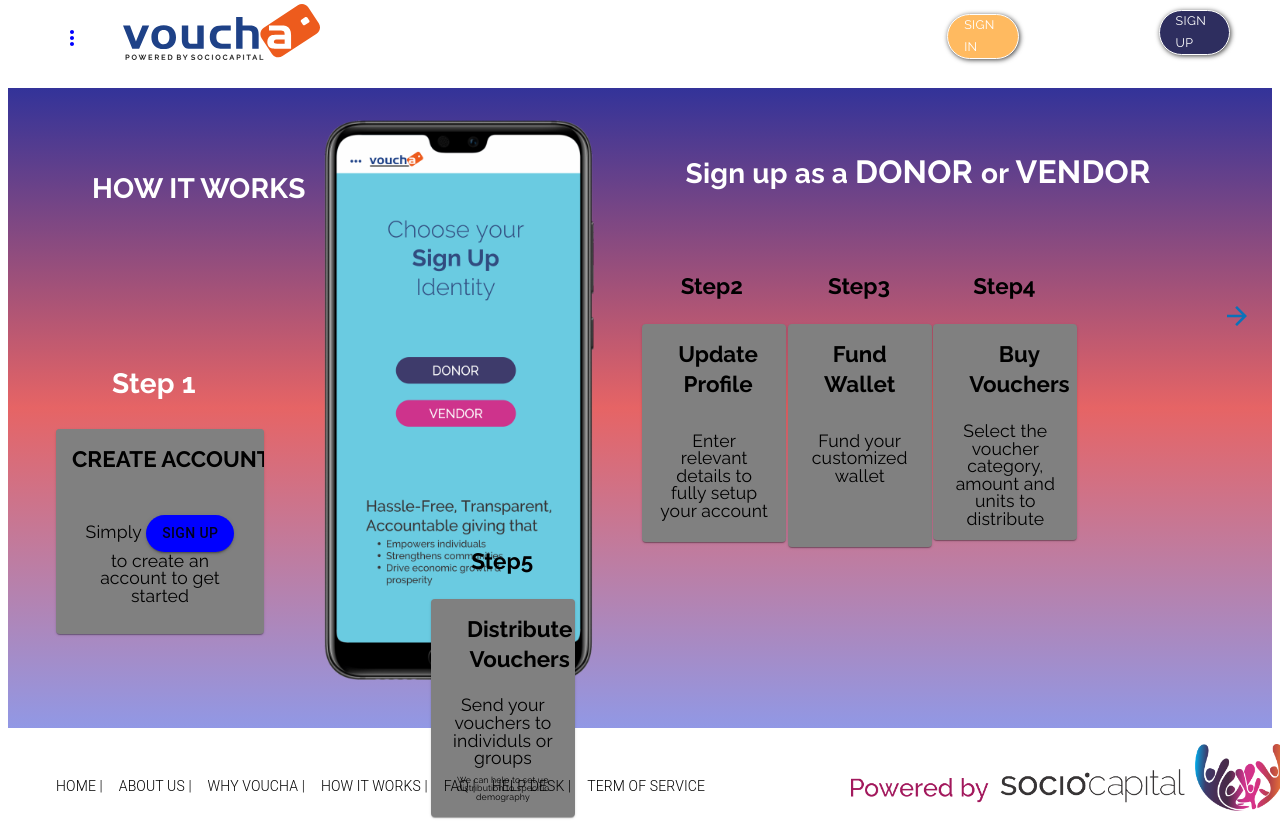
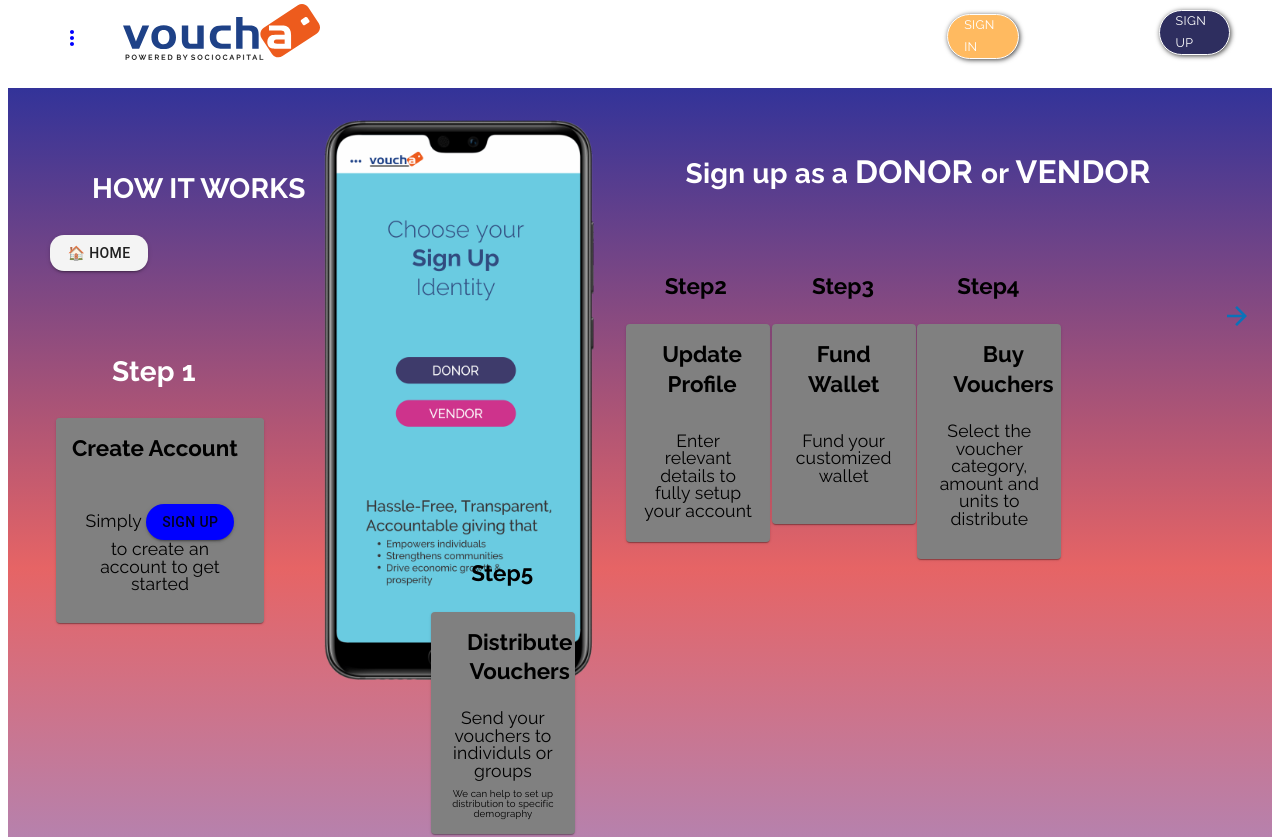
Before and after one commit to amaben2020/voucha, a React (Create React App) app: page /howItWorks1 in a window 1280 px wide. Shown: the top 837 px of the page. Built offline with nearby package versions, Linux system fonts and the light colour scheme.

Commit message:
Implemented home button in how it works page 1

```diff
--- a/src/Components/UI/HowItWorks1.js
+++ b/src/Components/UI/HowItWorks1.js
@@ -65,54 +65,42 @@ export default function HowItWorks1(props) {
 			container
 			className={classes.kid}
 			style={{
-				height: matchesXS
-					? "55em"
-					: matchesSM
-					? "45em"
-					: matchesMD
-					? "50em"
-					: " 40em",
-				minWidth: matchesXS ? "33.5em" : matchesSM ? "35em" : undefined,
+				height: matchesMD ? "70em" : " 60em",
+				minWidth: matchesXS ? "33.5em" : undefined,
 			}}
 		>
 			<Grid container direction="column" md={3}>
 				<Typography
 					style={{
-						marginLeft: matchesXS
-							? "2.5em"
-							: matchesSM
-							? "5em"
-							: matchesMD
-							? "2em"
-							: "3em",
-						fontSize: matchesXS
-							? "3rem"
-							: matchesSM
-							? "2rem"
-							: matchesMD
-							? "3rem"
-							: undefined,
-						marginTop: matchesSM ? "1em" : matchesMD ? "1em" : "3em",
+						marginLeft: matchesXS ? "2.5em" : "3em",
+						fontSize: matchesXS ? "3rem" : matchesMD ? "3rem" : undefined,
+						marginTop: matchesSM ? "1em" : "3em",
 					}}
 					variant="h4"
 				>
 					HOW IT WORKS
 				</Typography>
-				<Grid
-					item
+				<Hidden mdDown>
+					<Button
+						component={Link}
+						to="/"
+						onClick={() => props.setValue(6)}
+						variant="contained"
+						color="secondary"
 						style={{
-						marginLeft: matchesXS ? "1.8em" : matchesSM ? "2em" : "3em",
-						marginTop: matchesXS
-							? "2em"
-							: matchesSM
-							? "-5em"
-							: matchesMD
-							? "-5em"
-							: "3em",
+							backgroundColor: "#f4f4f4",
+							borderRadius: "1em",
+							marginLeft: "3em",
+							width: "7em",
+							marginTop: "2em",
 						}}
 					>
+						&#x1F3E0; HOME
+					</Button>{" "}
+				</Hidden>
+				<Grid item style={{ marginLeft: matchesXS ? "1.8em" : "3em" }}>
 					<Typography
-						style={{ marginLeft: "1em", marginTop: "3em", padding: "1em" }}
+						style={{ marginLeft: "1em", marginTop: "2em", padding: "1em" }}
 						variant="h4"
 					>
 						Step 1
@@ -133,7 +121,7 @@ export default function HowItWorks1(props) {
 								width: "100%",
 								fontSize: 800,
 							}}
-							title="CREATE ACCOUNT"
+							title="Create Account"
 						/>
 						<Grid>
 							<Grid align="center" style={{ padding: "1.5em" }}>
@@ -145,7 +133,6 @@ export default function HowItWorks1(props) {
 										onClick={() => props.setValue(6)}
 										variant="contained"
 										color="secondary"
-										component={Link}
 										style={{
 											backgroundColor: "blue",
 											borderRadius: "3em",
@@ -166,20 +153,15 @@ export default function HowItWorks1(props) {
 					item
 					style={{
 						marginRight: "1em",
-						marginLeft: matchesXS
-							? "-3em"
-							: matchesSM
-							? "3em"
-							: matchesMD
-							? "12em"
-							: undefined,
-						marginTop: matchesXS ? "15em" : matchesSM ? "9em" : "2em",
+						marginLeft: matchesMD ? "12em" : undefined,
+						marginTop: matchesSM ? "-30em" : "2em",
 					}}
 				>
 					<img
+						alt="how it works 1"
 						src={Howitworksp1}
 						style={{
-							height: matchesXS ? "23em" : matchesSM ? "23em" : "35em",
+							height: matchesXS ? "29em" : "35em",
 							maxWidth: matchesXS ? "19em" : "20em",
 						}}
 					/>
@@ -187,7 +169,6 @@ export default function HowItWorks1(props) {
 			</Grid>
 			<Grid container direction="row" align="center" md={7}>
 				<Grid item container direction="column">
-					<Hidden mdDown>
 					<Grid
 						item
 						style={{
@@ -217,10 +198,9 @@ export default function HowItWorks1(props) {
 							</span>{" "}
 						</Typography>
 					</Grid>{" "}
-					</Hidden>
 					<Hidden mdDown>
 						<Grid item container style={{ marginTop: "5em" }}>
-							<Grid item style={{ marginLeft: matchesLG ? "13em" : "17em" }}>
+							<Grid item style={{ marginLeft: "12em" }}>
 								<Typography style={{ marginBottom: "1em" }} variant="h5">
 									Step2
 								</Typography>
@@ -283,7 +263,7 @@ export default function HowItWorks1(props) {
 									<Grid>
 										<Grid
 											align="center"
-											style={{ padding: "1em", paddingBottom: "3.5em" }}
+											style={{ padding: "1em", paddingBottom: "2.1em" }}
 										>
 											<Typography variant="h6" color="white" gutterBottom>
 												Fund your customized wallet
@@ -302,6 +282,7 @@ export default function HowItWorks1(props) {
 										marginLeft: "0.1em",
 										bottom: 0,
 										backgroundColor: "grey",
+
 										color: "white",
 										width: "100%",
 									}}
@@ -316,7 +297,10 @@ export default function HowItWorks1(props) {
 										title="Buy Vouchers"
 									/>
 									<Grid>
-										<Grid align="center" style={{ padding: "0.4em" }}>
+										<Grid
+											align="center"
+											style={{ padding: "0.4em", marginBottom: "1.2em" }}
+										>
 											<Typography variant="h6" color="white" gutterBottom>
 												Select the voucher category, amount and units to
 												distribute
@@ -345,6 +329,7 @@ export default function HowItWorks1(props) {
 											backgroundColor: "grey",
 											color: "black",
 											width: "50%",
+											textAlign: "center",
 											fontSize: 800,
 										}}
 										title="Distribute Vouchers"
@@ -353,7 +338,7 @@ export default function HowItWorks1(props) {
 										<Grid align="center" style={{ padding: "0.37em" }}>
 											<Typography variant="h6" color="white" gutterBottom>
 												Send your vouchers to individuls or groups
-												<p style={{ fontSize: "0.5em", fontWeight: 200 }}>
+												<p style={{ fontSize: "0.55em", fontWeight: 200 }}>
 													{" "}
 													We can help to set up distribution to specific
 													demography
@@ -365,7 +350,6 @@ export default function HowItWorks1(props) {
 							</Grid>
 						</Grid>
 					</Hidden>
-					<Hidden mdDown>
 					<Grid
 						item
 						style={{
@@ -379,26 +363,18 @@ export default function HowItWorks1(props) {
 							}}
 							variant="h4"
 						>
-								We also provide end-to-end account <br /> management solutions
-								on request.
+							We also provide end-to-end account <br /> management solutions on
+							request.
 						</Typography>
 					</Grid>
-					</Hidden>
 				</Grid>
 			</Grid>
-
 			<Grid item container direction="column" md={1}>
 				<Grid
 					item
 					style={{
-						marginTop: matchesXS ? "5em" : matchesSM ? "5em" : undefined,
-						marginLeft: matchesXS
-							? "2em"
-							: matchesSM
-							? "2em"
-							: matchesMD
-							? "1em"
-							: "3em",
+						marginTop: matchesSM ? "-15em" : undefined,
+						marginLeft: matchesXS ? "25em" : matchesSM ? "35em" : "3em",
 					}}
 				>
 					<IconButton
--- a/src/Components/UI/HowItWorks3.js
+++ b/src/Components/UI/HowItWorks3.js
@@ -213,7 +213,11 @@ export default function HowItWorks3(props) {
 												: matchesSM
 												? "11em"
 												: "25em",
-											maxWidth: matchesXS ? "7em" : matchesSM ? "12em" : "15em",
+											maxWidth: matchesXS
+												? "7em"
+												: matchesSM
+												? "12em"
+												: "11.1em",
 											marginLeft: "1em",
 											bottom: 0,
 											backgroundColor: "grey",
```
Lines whose indentation alone changed are shown as unchanged.
